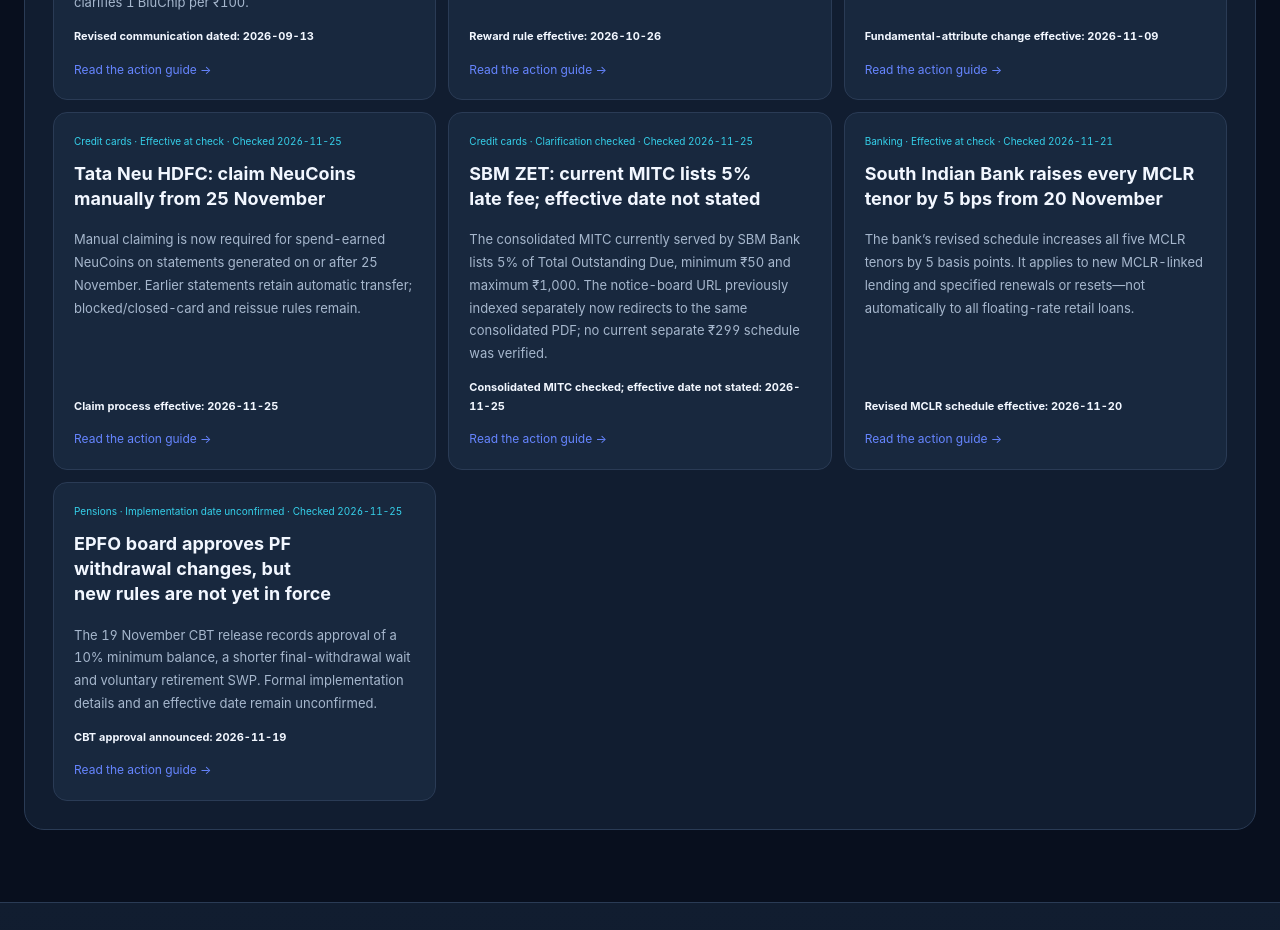
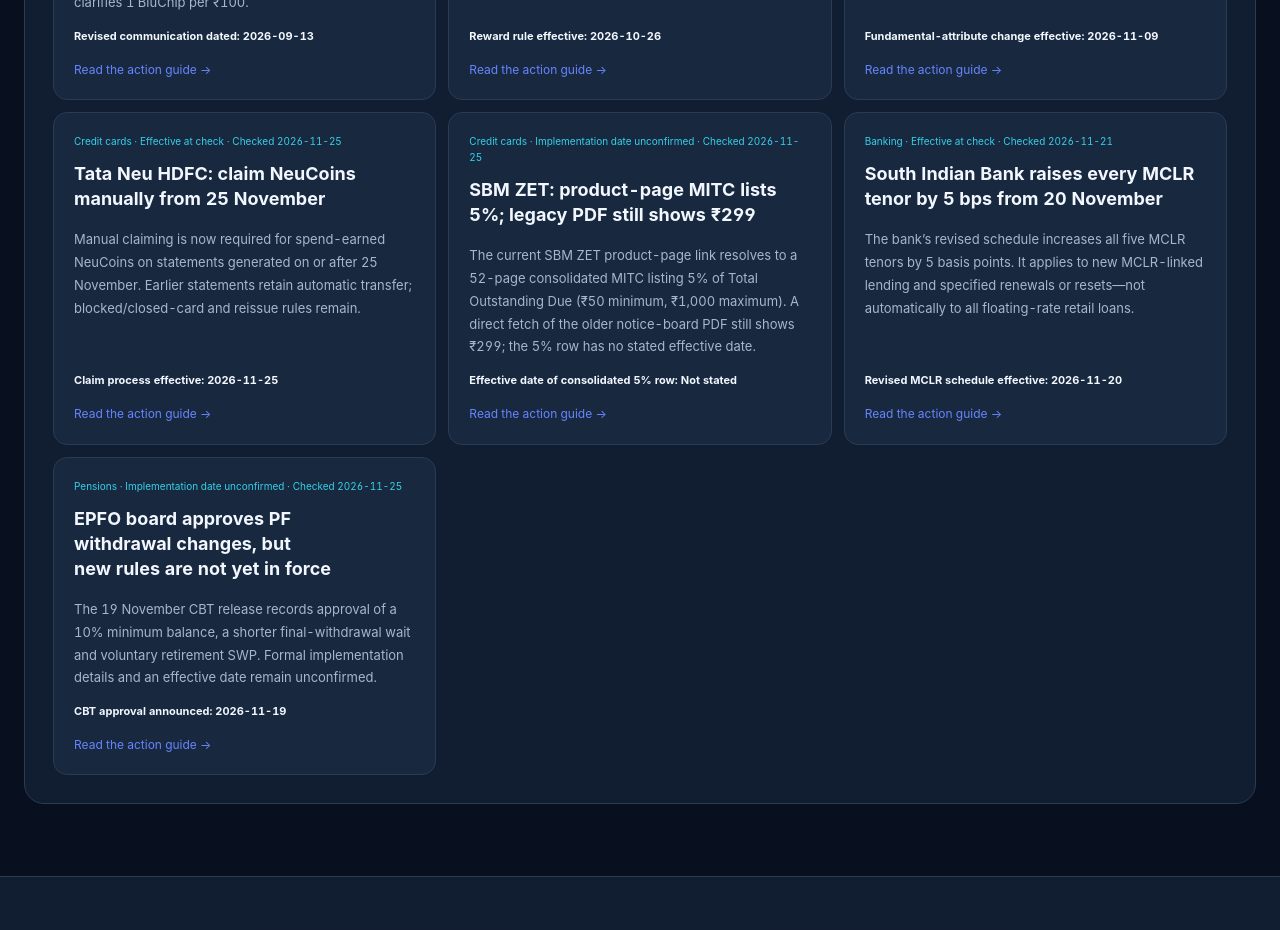
Before and after one commit to aqdas1820/credonomics-site, a Next.js app: page /research/watch in a window 1280 px wide. Shown: the part 10780-11710 px from the top of the page. Built offline with nearby package versions, Linux system fonts and the light colour scheme; no server answers.

Commit message:
Clarify SBM ZET current MITC link and legacy PDF discrepancy

```diff
--- a/app/data/research-watch.ts
+++ b/app/data/research-watch.ts
@@ -2060,41 +2060,48 @@ export const researchWatch: WatchItem[] = [
   },
   {
     slug: 'sbm-zet-late-fee-october-2026',
-    title: 'SBM ZET: current MITC lists 5% late fee; effective date not stated',
-    summary: 'The consolidated MITC currently served by SBM Bank lists 5% of Total Outstanding Due, minimum ₹50 and maximum ₹1,000. The notice-board URL previously indexed separately now redirects to the same consolidated PDF; no current separate ₹299 schedule was verified.',
+    title: 'SBM ZET: product-page MITC lists 5%; legacy PDF still shows ₹299',
+    summary: 'The current SBM ZET product-page link resolves to a 52-page consolidated MITC listing 5% of Total Outstanding Due (₹50 minimum, ₹1,000 maximum). A direct fetch of the older notice-board PDF still shows ₹299; the 5% row has no stated effective date.',
     category: 'Credit cards',
     publishedAt: '2026-10-24',
     checkedAt: '2026-11-25',
-    eventDate: '2026-11-25',
-    dateLabel: 'Consolidated MITC checked; effective date not stated',
-    statusLabel: 'Clarification checked',
-    updateNote: '25 November correction: the notice-board URL previously indexed as a separate ZET-specific MITC now redirects to the same 52-page consolidated SBM Secured Credit Card MITC served from the terms-and-conditions URL. That accessible document lists SBM ZET at 5% of Total Outstanding Due, minimum ₹50 and maximum ₹1,000, plus applicable GST, with a more-than-three-days-past-due trigger. No separate currently accessible ₹299 ZET schedule was verified, so the older indexed ₹299 row is not treated as a current issuer document. The consolidated MITC still does not state an effective date for the 5% ZET row; the previously reported 23 October date remains unverified. The same MITC lists a ₹499 cancellation fee within two years from card issuance (not activation) and 1% rental and education fees effective 15 July 2026.',
-    source: 'https://www.sbm.bank.in/pdf/terms-conditions/SBM-Secured-Credit-Card-T%26C.pdf',
-    sourceLabel: 'SBM Bank: Secured Credit Card MITC and Cardholder Member Agreement (consolidated terms-and-conditions PDF)',
-    sourceLocation: 'PDF page 10, Table No. 08: ZET late-payment row and more-than-3-days-past-due trigger; page 7, Table No. 06: cancellation row; page 8, Table No. 07: separate rental and education transaction fees.',
-    additionalSources: [
+    eventDate: 'Not stated',
+    dateLabel: 'Effective date of consolidated 5% row',
+    statusLabel: 'Implementation date unconfirmed',
+    updateNote: '25 November source reconciliation: the official SBM secured-credit-card page’s SBM ZET “MITC & CMA” link resolves to the 52-page consolidated terms-and-conditions PDF, whose Table 08 lists 5% of Total Outstanding Due, minimum ₹50 and maximum ₹1,000, plus GST. A separate direct fetch of the legacy notice-board PDF URL returned an older, distinct PDF whose Table 08 lists SBM ZET at ₹299. The two fetch paths therefore do not show the same document in every context. The consolidated 5% row has no stated effective date; do not infer which fee applied to an individual account or statement.',
+    source: 'https://www.sbm.bank.in/pdf/terms-conditions/SBM-Secured-Credit-Card-T&C.pdf',
+    sourceLabel: 'SBM Bank: consolidated secured-credit-card MITC linked from the official ZET product page',
+    sourceLocation: 'Official secured-credit-card page: SBM ZET Credit Card > MITC & CMA link; linked 52-page PDF, Table 08 on page 10. Separate direct fetch of the legacy notice-board PDF URL: Table 08 lists INR 299.',
+    additionalSources: [
+      {
+        url: 'https://www.sbm.bank.in/personal-banking/cards/secured-credit-card',
+        label: 'SBM official secured-credit-card page; ZET-specific MITC & CMA link checked 25 November 2026 and resolved to the consolidated 52-page PDF',
+      },
       {
         url: 'https://www.sbm.bank.in/pdf/notice-board/SBM-ZET-Credit-Card-MITC.pdf',
-        label: 'SBM Bank notice-board URL; checked 25 November 2026 and now redirects to the same consolidated 52-page MITC',
+        label: 'Legacy notice-board PDF; direct fetch on 25 November 2026 returned a separate older document whose Table 08 lists SBM ZET late fee at INR 299',
       },
     ],
-    audience: 'SBM ZET secured credit-card holders. The consolidated MITC contains separate rows for other SBM co-branded card variants.',
-    facts: [
-      'The consolidated MITC currently served at the bank’s terms-and-conditions URL lists SBM ZET late-payment charges at 5% of Total Outstanding Due, subject to a ₹50 minimum and ₹1,000 maximum, plus applicable GST.',
-      'The consolidated MITC says late-payment charges apply when the statement outstanding remains past due for more than three days. It refers to no payment or a payment below the Minimum Amount Due by Payment Due Date +3 days; the fee is computed from the payment due date.',
-      'The notice-board URL previously indexed as a separate ZET-specific PDF now redirects to the same 52-page consolidated MITC. That currently accessible document lists 5% for SBM ZET; no separate currently accessible ₹299 ZET schedule was verified.',
-      'The consolidated MITC lists a ₹499 card-cancellation fee if the SBM ZET card is cancelled within two years from the card issuance date. This is measured from issuance, not activation.',
-      'Effective 15 July 2026, the consolidated MITC lists 1% transaction fees on eligible SBM ZET rental and education payments. These are separate from late-payment charges; GST applies to fees.',
+    audience: 'SBM ZET secured credit-card holders. The consolidated MITC and legacy PDF contain separate product-specific rows for other SBM co-branded card variants.',
+    facts: [
+      'On 25 November 2026, the official SBM secured-credit-card product page showed a separate “MITC & CMA” link under SBM ZET Credit Card. Following that product-page link resolved to a 52-page consolidated terms-and-conditions PDF served from the bank’s terms-and-conditions path.',
+      'The consolidated PDF’s Table 08 lists SBM ZET late-payment charges at 5% of Total Outstanding Due, subject to a ₹50 minimum and ₹1,000 maximum, plus applicable GST.',
+      'The consolidated PDF says late-payment charges apply when the statement outstanding remains past due for more than three days. It refers to no payment or a payment below the Minimum Amount Due by Payment Due Date +3 days; the fee is computed from the payment due date.',
+      'A separate direct fetch of the legacy notice-board URL returned a distinct older PDF. Its Table 08 lists SBM ZET late-payment charges at INR 299. The fetched document contains 2020-era examples and is not the 52-page PDF reached through the current product-page link.',
+      'The consolidated 5% row does not state an effective date. The direct-fetch result for the older PDF does not establish that its INR 299 row is the fee currently applicable to every SBM ZET account. The bank has not supplied an effective-date reconciliation in the documents checked.',
+      'The consolidated PDF lists a ₹499 card-cancellation fee if SBM ZET is cancelled within two years from the card issuance date, not activation.',
+      'The consolidated PDF separately lists 1% rental and education transaction fees for eligible SBM ZET payments, effective 15 July 2026; GST applies. These fees are not the late-payment charge.',
       'Other SBM card variants have their own product-specific rows. No ZET fee is generalized to every SBM co-brand.',
     ],
     actions: [
-      'To avoid a late fee, ensure at least the Minimum Amount Due is received by Payment Due Date +3 days; check the exact due date on your statement. Paying only the minimum can still incur interest if the Total Amount Due remains unpaid.',
-      'Before closing the card, check its issuance date; the consolidated MITC lists a ₹499 cancellation fee if it is cancelled within two years of issuance.',
-      'Before rental or education payments, check the merchant category and account statement; the consolidated ZET schedule lists a separate 1% fee plus GST.',
-    ],
-    limits: 'Checked 25 November 2026. The consolidated MITC lists the ZET-specific 5% late-fee formula, ₹50 minimum, ₹1,000 maximum and more-than-3-days-past-due trigger, but does not state an effective date for the 5% row. The previously recorded 23 October date is not independently verified and is not asserted here. The notice-board URL now redirects to the same consolidated MITC; no separate currently accessible ₹299 ZET schedule was verified. The consolidated MITC lists a ₹499 cancellation fee within two years from card issuance and 1% rental and education fees effective 15 July 2026. Applies to SBM ZET only; other SBM variants differ. No blanket fee change or individual account outcome is inferred.',
-  },
-
+      'Open SBM’s secured-credit-card page and follow the SBM ZET-specific MITC & CMA link to see the document currently linked by the bank. Save the version and date you checked.',
+      'If your statement shows a late fee that differs from the consolidated 5% formula or the older ₹299 table, ask SBM to identify the MITC version and effective date applicable to your card and statement. Keep the statement and the issuer response.',
+      'The consolidated MITC describes a more-than-three-days-past-due trigger and refers to Payment Due Date +3 days. Check the exact due date and Minimum Amount Due on your own statement; paying only the minimum may still leave interest payable if the Total Amount Due is unpaid.',
+      'Before closing the card, check its issuance date; the consolidated MITC lists a ₹499 cancellation fee if SBM ZET is cancelled within two years from issuance.',
+      'Before eligible rental or education payments, check the merchant category and statement; the consolidated schedule lists a separate 1% fee plus GST effective 15 July 2026.',
+    ],
+    limits: 'Checked 25 November 2026. The official product page’s SBM ZET MITC & CMA link resolves to the 52-page consolidated PDF, which lists 5% of Total Outstanding Due, minimum ₹50 and maximum ₹1,000, plus GST. A separate direct fetch of the legacy notice-board PDF URL returned a distinct older document listing SBM ZET at INR 299. This source-path discrepancy is disclosed rather than treated as proof that the older row is currently applicable or unavailable. The consolidated 5% row does not state an effective date; the previously reported 23 October date remains unverified. Do not infer the fee applicable to a particular account or statement without issuer confirmation. The consolidated PDF separately lists a ₹499 cancellation fee within two years from issuance and 1% rental and education fees effective 15 July 2026. Applies to SBM ZET only; other SBM variants differ.',
+  },
   {
     slug: 'south-indian-bank-mclr-revision-20-november-2026',
     title: 'South Indian Bank raises every MCLR tenor by 5 bps from 20 November',
```
